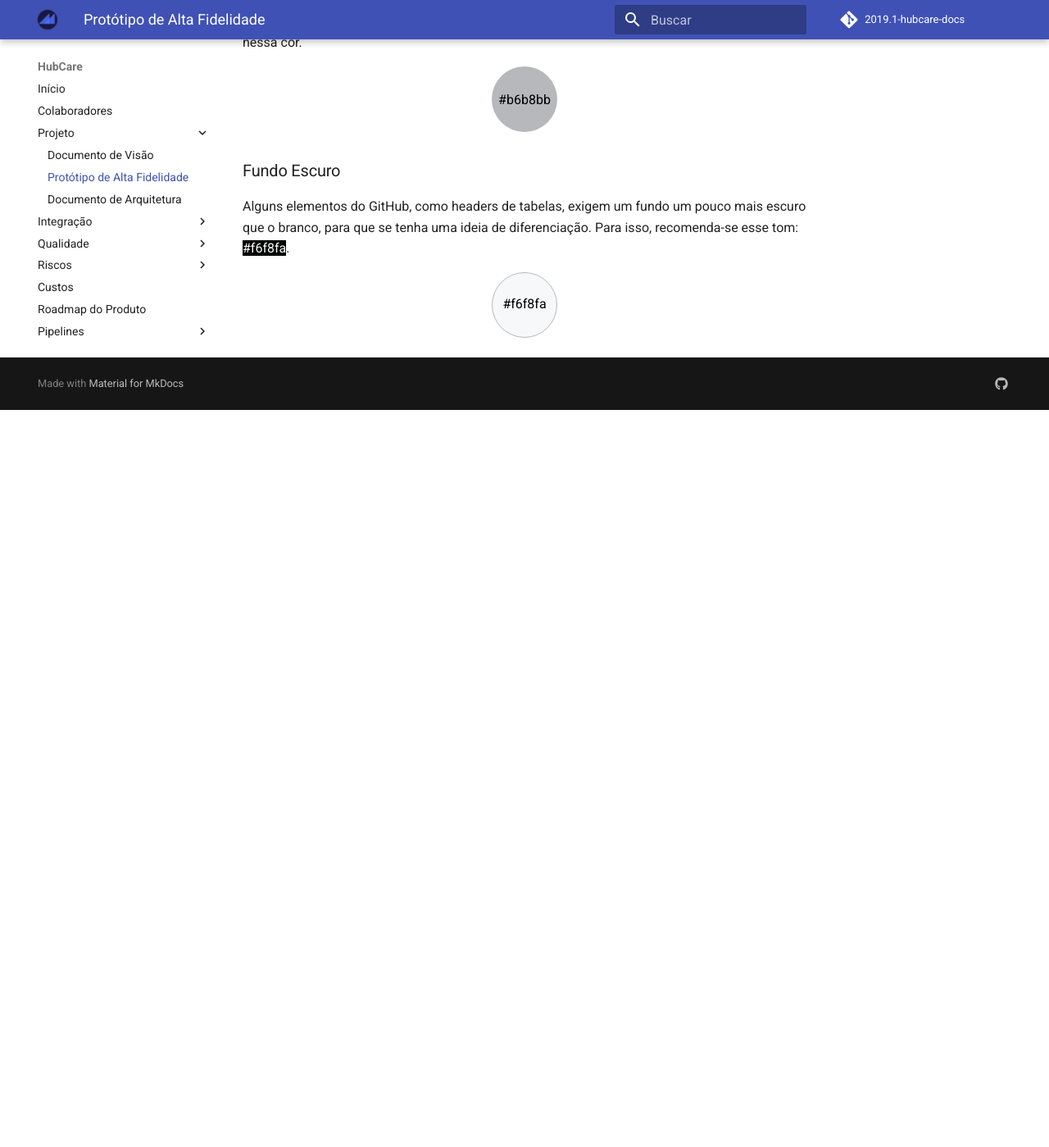
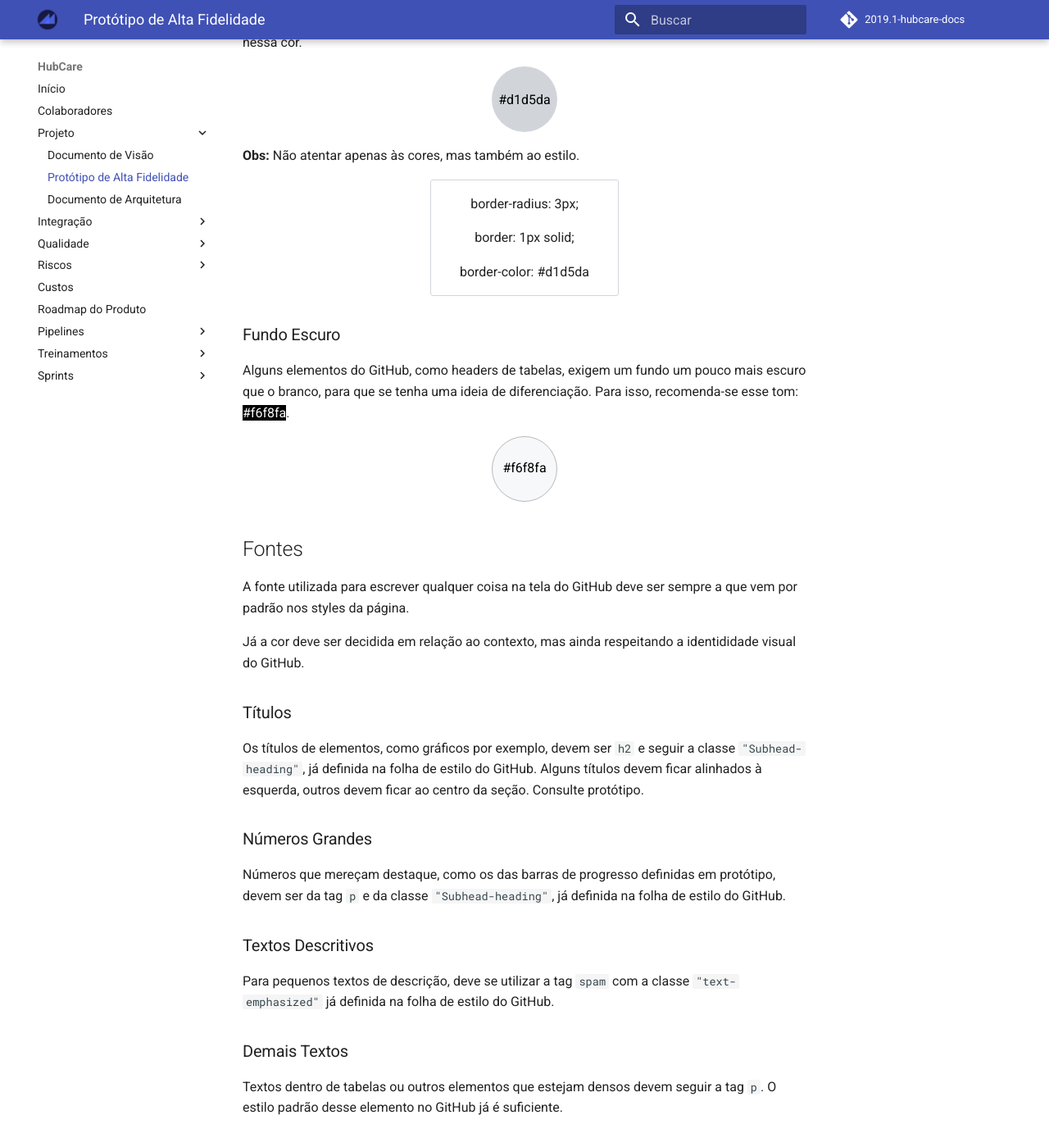
Before and after one commit to fga-eps-mds/2019.1-hubcare-docs, an MkDocs documentation site: the page built from docs/project/prototype/README.md, in a window 1280 px wide and 1400 px high, scrolled down 2087 px. Shown: the whole window at 82% size. Built offline with MkDocs 1.6.1 and Material for MkDocs 9.7.7, drawn with Linux system fonts in a browser that asks for light colours; comment, search, counter and statistics services are not loaded; before the commit the page ends 2587 px from its top, so only the background shows below that.

Commit message:
Added text and box instructions

```diff
--- a/docs/project/prototype/README.md
+++ b/docs/project/prototype/README.md
@@ -74,18 +74,32 @@
 
 ### Linhas divisoras
 
-Para as linhas que marquem as divisórias entre painéis e outros elementos que componham a interface, recomenda-se esse tom de cinza: <span style="color:#B6B8BB; background: #000">#b6b8bb</span>. Toda divisória do GitHub se encontra nessa cor.
+Para as linhas que marquem as divisórias entre painéis e outros elementos que componham a interface, recomenda-se esse tom de cinza: <span style="color:#d1d5da; background: #000">#d1d5da</span>. Toda divisória do GitHub se encontra nessa cor.
 
-<div style="background-color:#b6b8bb;
+<div style="background-color:#d1d5da;
             width:80px;
             height:80px;
             border-radius: 50px;
             margin: auto;
             text-align: center;
             color: #000;">
-        <div style="padding-top: 35%">#b6b8bb</div>
+        <div style="padding-top: 35%">#d1d5da</div>
 </div>
 
+**Obs:** Não atentar apenas às cores, mas também ao estilo.
+
+<div style="border-radius: 3px;
+            border: 1px solid;
+            border-color: #d1d5da;
+            margin: auto;
+            text-align: center;
+            width:230px">
+    <div style="margin: 2px">
+        <p>border-radius: 3px;</p>
+        <p>border: 1px solid;</p>
+        <p>border-color: #d1d5da</p>
+    </div>
+</div>
 
 ### Fundo Escuro
 
@@ -103,11 +117,26 @@
         <div style="padding-top: 32%">#f6f8fa</div>
 </div>
 
-<!-- ## Fontes
+## Fontes
 
 A fonte utilizada para escrever qualquer coisa na tela do GitHub deve ser sempre a que vem por padrão nos styles da página.
 
 Já a cor deve ser decidida em relação ao contexto, mas ainda respeitando a identididade visual do GitHub.
 
 ### Títulos
- -->
+
+Os títulos de elementos, como gráficos por exemplo, devem ser `h2` e seguir a classe `"Subhead-heading"`, já definida na folha de estilo do GitHub. Alguns títulos devem ficar alinhados à esquerda, outros devem ficar ao centro da seção. Consulte protótipo.
+
+### Números Grandes
+
+Números que mereçam destaque, como os das barras de progresso definidas em protótipo, devem ser da tag `p` e da classe `"Subhead-heading"`, já definida na folha de estilo do GitHub.
+
+### Textos Descritivos
+
+Para pequenos textos de descrição, deve se utilizar a tag `spam` com a classe `"text-emphasized"` já definida na folha de estilo do GitHub.
+
+### Demais Textos
+
+Textos dentro de tabelas ou outros elementos que estejam densos devem seguir a tag `p`. O estilo padrão desse elemento no GitHub já é suficiente.
+
+<br>
```
